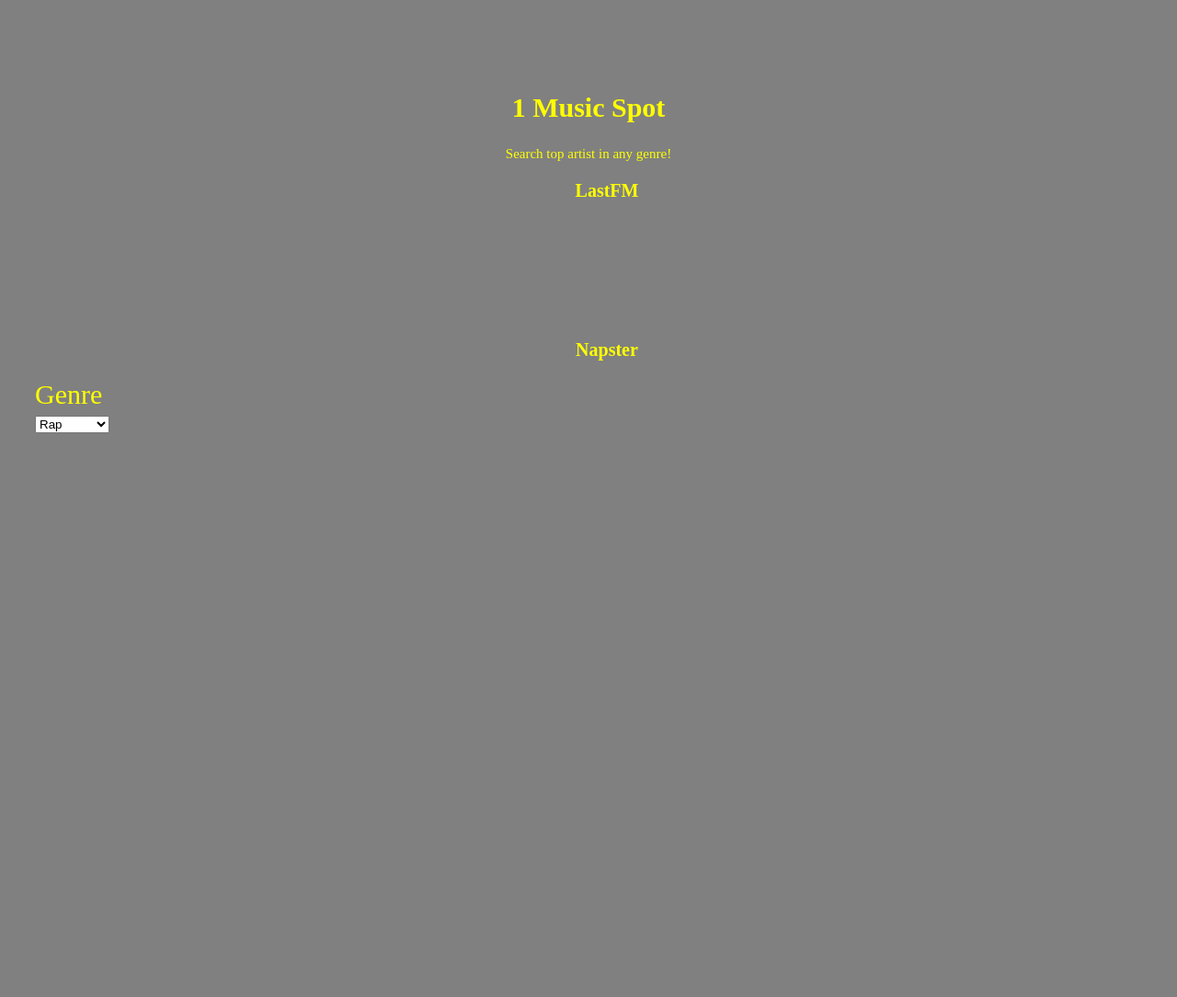
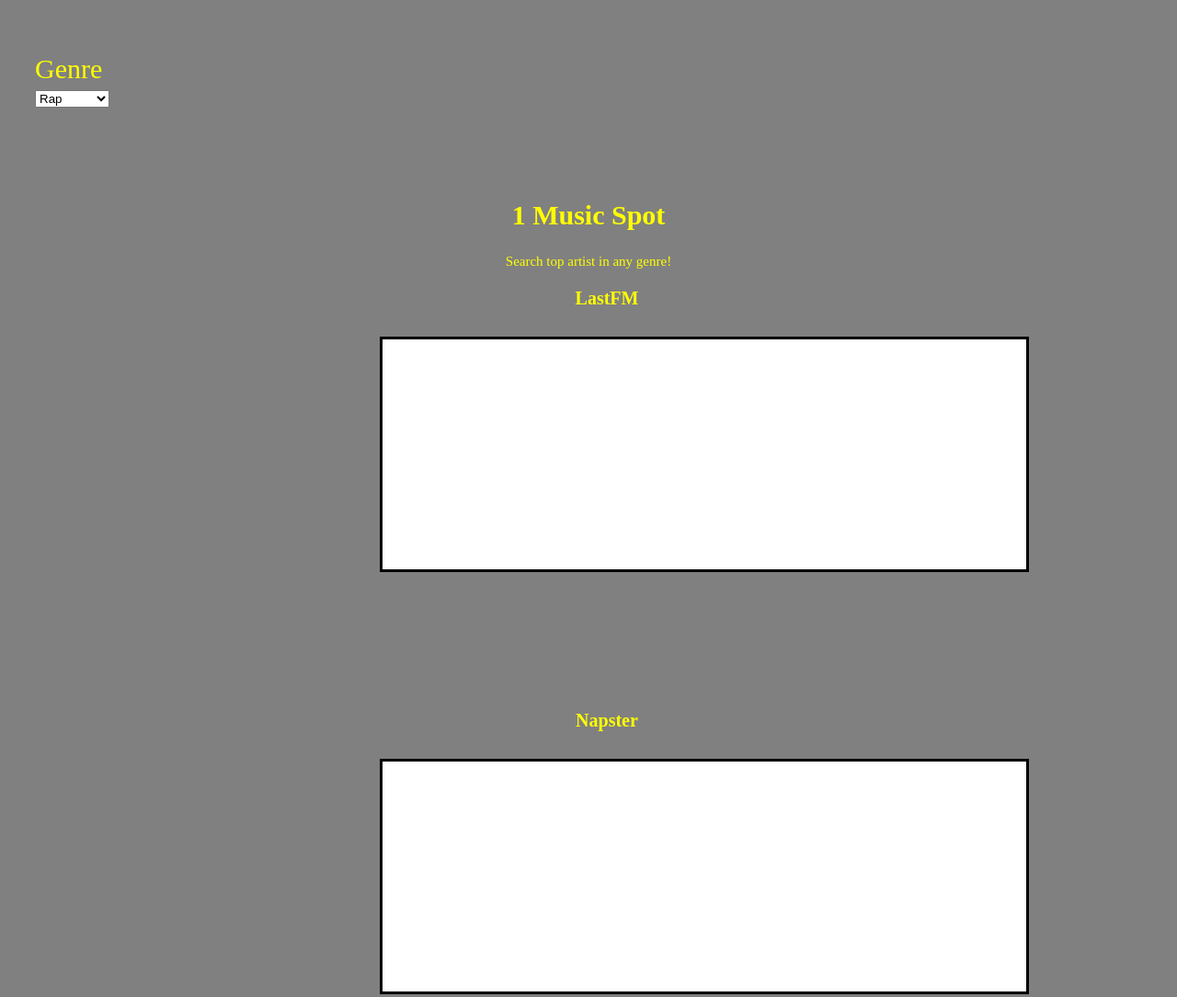
Before and after one commit to sarah4coulson/1-music-spot, a plain HTML site: page index.html in a window 1280 px wide. Shown: the whole page at 92% size. Before the commit the page ends 800 px from the top, so only its background shows below. Drawn offline with Linux system fonts and the light colour scheme.

Commit message:
updated html/css, completed first page

```diff
--- a/assets/css/style.css
+++ b/assets/css/style.css
@@ -22,6 +22,7 @@
 }
 
 #genre {
+    padding-top: 50px;
     margin-left: 30px;
     font-size: 30px;
     color: yellow;
@@ -45,3 +46,17 @@
     margin-top: 150px;
     justify-content: space-around;
 }
+
+#window {
+    align-items: center;
+    justify-content: center;
+    background-color: white;
+    border-radius: 40px;
+    border-color: black;
+    border-style: solid;
+    width: 700px;
+    height: 250px;
+    border-radius: 0;
+    margin-top: 30px;
+    margin-left: 365px;
+}
--- a/index.html
+++ b/index.html
@@ -9,30 +9,9 @@
 		<script defer src="https://use.fontawesome.com/releases/v5.0.7/js/all.js"></script>
         <!-- <link rel="stylesheet" href="styles/debug.css"> -->
 	</head>
-	<body>
-		<section class="section">
-			<div class="container">
-				<h1 class="title">
-					1 Music Spot
-				</h1>
-				<p class="subtitle">
-					Search top artist in any genre!
-				</p>
-			</div>
-		</section>
-		<main class="cards">
-			<h2>
-				<ul type="none">
-					<li id="lastfm">
-						LastFM
-					</li>
-					<li id="Napster">
-						Napster
-					</li>
-				</ul>
-			</h2>
-		</main>
-		<header class="Genre" id="genre">Genre</header>
+	<header>
+		<nav>
+			<header class="Genre" id="genre">Genre</header>
 		<form method="post" id="drop-down">
 			<select name="Genres">
 				<option value="Rap">Rap</option>
@@ -51,5 +30,35 @@
 				<option value="Jazz">Jazz</option>
 			</select>
 		</form>
+		</nav>
+	</header>
+	<body>
+		<section class="section">
+			<div class="container">
+				<h1 class="title">
+					1 Music Spot
+				</h1>
+				<p class="subtitle">
+					Search top artist in any genre!
+				</p>
+			</div>
+		</section>
+		<main class="cards">
+			<h2>
+				<ul type="none">
+					<li id="lastfm">
+						LastFM
+						<div class="card" id="window">
+						  </div>
+					</li>
+					<li id="Napster">
+						Napster
+						<div class="card" id="window">
+						</div>
+					</li>
+				</ul>
+			</h2>
+		</main>
+
 	</body>
 </html>
```
